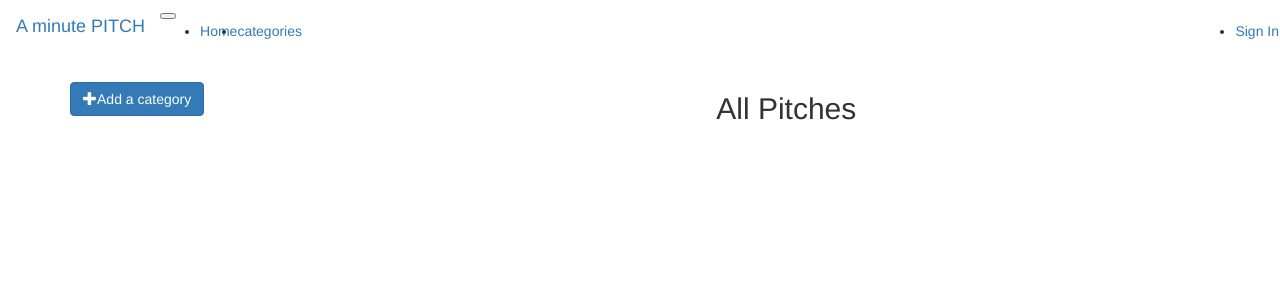
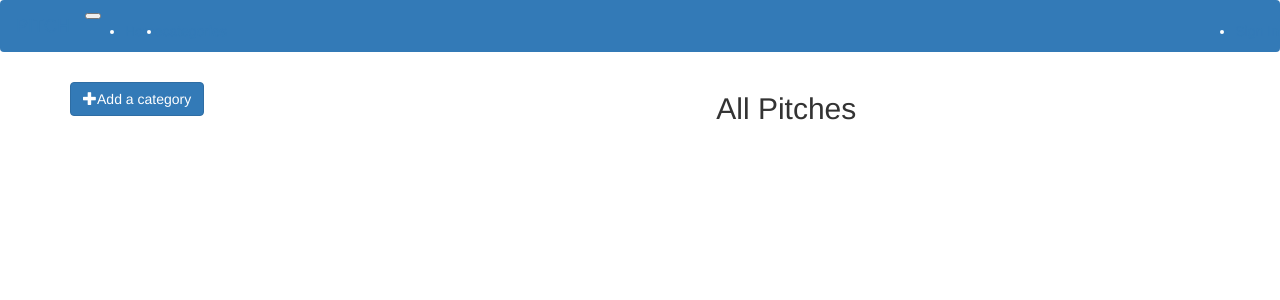
Before and after one commit to kangalah/pitch-app, a Flask app: page / in a window 1280 px wide. Shown: the top 300 px of the page. Run offline with Flask 2, Linux system fonts and the light colour scheme; data that the repository does not hold is empty; some libraries are stand-ins or nearby versions.

Commit message:
add a bg primary for the class navbar

```diff
--- a/app/templates/navbar.html
+++ b/app/templates/navbar.html
@@ -1,6 +1,6 @@
 {%import 'macros.html' as macro%}
-<nav class="navbar navbar-expand-lg navbar-light bg-dark">
-    <a class="navbar-brand" href="/">A minute PITCH</a>
+<nav class="navbar navbar-expand-lg navbar-dark bg-primary">
+    <a class="navbar-brand" href="/">PITCH</a>
     <button class="navbar-toggler" type="button" data-toggle="collapse" data-target="#navbarNavDropdown" aria-controls="navbarNavDropdown"
         aria-expanded="false" aria-label="Toggle navigation">
         <span class="navbar-toggler-icon"></span>
```
